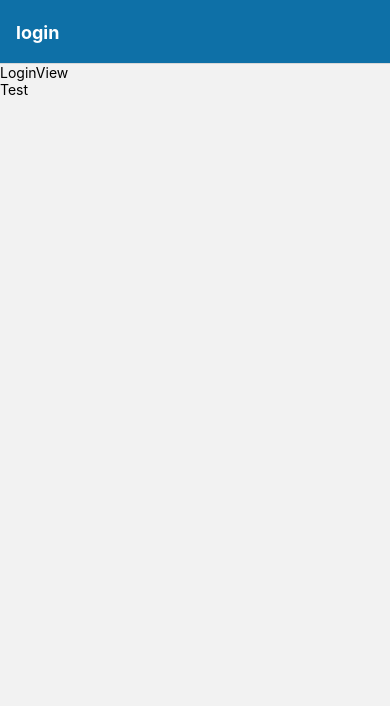
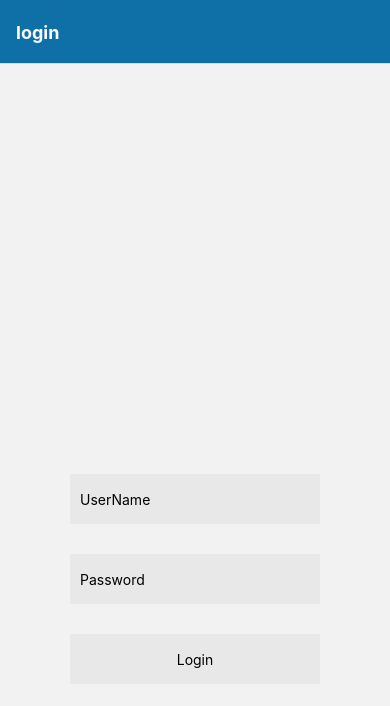
Before and after one commit to Waallin/Croud, a React Native app in the folder Croud/: screen / in a window 390 px wide. Shown: the top 706 px of the page. Built offline with nearby package versions, Linux system fonts and the light colour scheme.

Commit message:
firebase ready

```diff
--- /dev/null
+++ b/Croud/Firebase/firebase.js
@@ -0,0 +1,22 @@
+// Import the functions you need from the SDKs you need
+import { initializeApp } from "firebase/app";
+import { getFirestore } from "firebase/firestore";
+// TODO: Add SDKs for Firebase products that you want to use
+// https://firebase.google.com/docs/web/setup#available-libraries
+
+// Your web app's Firebase configuration
+// For Firebase JS SDK v7.20.0 and later, measurementId is optional
+const firebaseConfig = {
+  apiKey: "AIzaSyBOX_iQiOdmvp-4fLyySPoDeWElEF1NYy4",
+  authDomain: "croud-f0421.firebaseapp.com",
+  projectId: "croud-f0421",
+  storageBucket: "croud-f0421.appspot.com",
+  messagingSenderId: "340757415555",
+  appId: "1:340757415555:web:242b9363d4ab32f387fdb6",
+  measurementId: "G-T2JVF9SG63"
+};
+
+// Initialize Firebase
+initializeApp(firebaseConfig);
+
+export const database = getFirestore();
--- a/Croud/Views/AdminViews/AdminHomeView.js
+++ b/Croud/Views/AdminViews/AdminHomeView.js
@@ -9,7 +9,7 @@ const AdminHomeView = () => {
 
   return (
     <View>
-        <TouchableOpacity onPress={() => navigate.replace("login")}>
+        <TouchableOpacity onPress={() => navigate.replace("")}>
             <Text>tillbaka</Text>
         </TouchableOpacity>
     </View>
--- a/Croud/Views/LoginView.js
+++ b/Croud/Views/LoginView.js
@@ -1,21 +1,79 @@
-import { StyleSheet, Text, TouchableOpacity, View } from "react-native";
+import {
+  StyleSheet,
+  Text,
+  TextInput,
+  TouchableOpacity,
+  View,
+} from "react-native";
 import React from "react";
-
+import { useState } from "react";
 import { useNavigation } from "@react-navigation/native";
+import { database } from "../Firebase/firebase";
 
 const LoginView = () => {
+  const [username, setUsername] = useState();
   const navigate = useNavigation();
 
+  function login() {
+    console.log(database);
+    setUsername("");
+
+    if (username == "Admin") {
+        navigate.navigate("HomeAdmin")
+    }
+  }
   return (
-    <View>
-      <Text>LoginView</Text>
-      <TouchableOpacity>
-        <Text onPress={() => navigate.replace("HomeAdmin")}>Test</Text>
-      </TouchableOpacity>
+    <View style={styles.container}>
+      <View style={styles.topWrapper}></View>
+      <View style={styles.botWrapper}>
+        <TextInput
+          placeholder={"UserName"}
+          style={styles.input}
+          onChangeText={(userName) => setUsername(userName)}
+          value={username}
+        />
+        <TextInput placeholder={"Password"} style={styles.input} />
+        <TouchableOpacity style={styles.login} onPress={login}>
+            <Text>Login</Text>
+        </TouchableOpacity>
+      </View>
     </View>
   );
 };
 
 export default LoginView;
 
-const styles = StyleSheet.create({});
+const styles = StyleSheet.create({
+  container: {
+    flex: 1,
+  },
+
+  topWrapper: {
+    flex: 2,
+  },
+
+  botWrapper: {
+    flex: 2,
+    alignItems: "center",
+  },
+
+  input: {
+    width: 250,
+    height: 50,
+    padding: 10,
+    marginTop: 20,
+    marginBottom: 10,
+    backgroundColor: "#e8e8e8",
+  },
+
+  login: {
+    width: 250,
+    height: 50,
+    padding: 10,
+    marginTop: 20,
+    marginBottom: 10,
+    backgroundColor: "#e8e8e8",
+    justifyContent: "center",
+    alignItems: "center"
+  }
+});
--- a/Croud/package.json
+++ b/Croud/package.json
@@ -15,6 +15,8 @@
     "@react-navigation/stack": "^6.3.10",
     "expo": "~47.0.9",
     "expo-status-bar": "~1.4.2",
+    "firebase": "^9.15.0",
+    "firebase-tools": "^11.20.0",
     "react": "18.1.0",
     "react-native": "0.70.5",
     "react-native-safe-area-context": "4.4.1",
```
Also changed, not shown: 1 other file (tests, documents, lock files or other folders).
